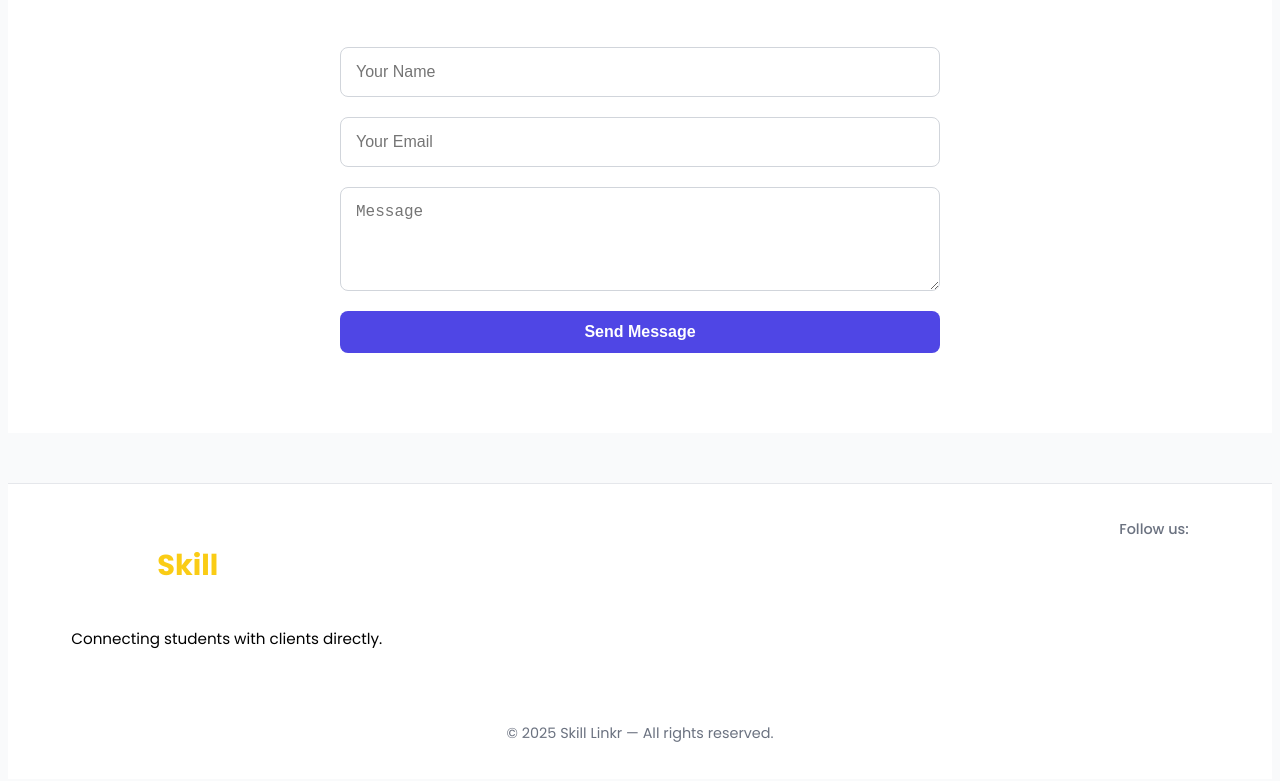
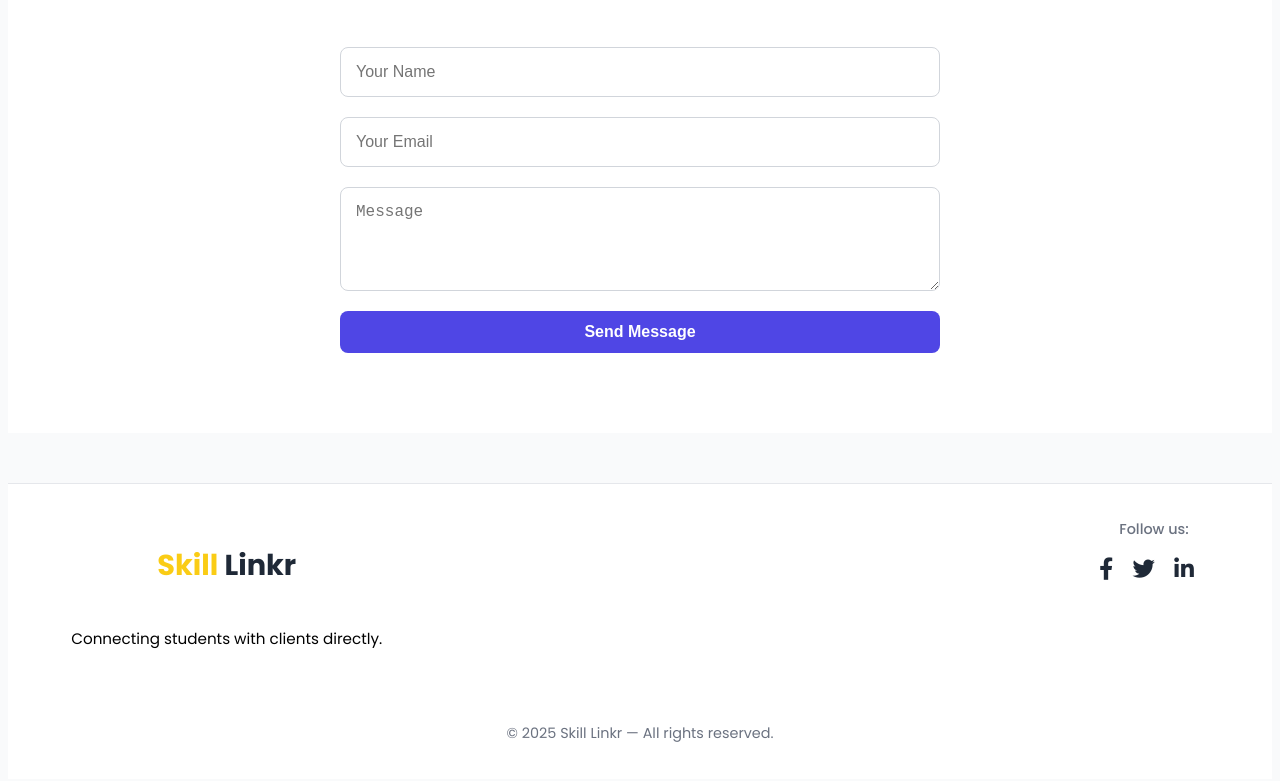
Before and after one commit to adarshshukla1-dev/Skill-Linkr-Student-Freelancer-Platform, a plain HTML site: page index.html in a window 1280 px wide. Shown: the part 3043-3824 px from the top of the page. Drawn offline with Linux system fonts and the light colour scheme.

Commit message:
Update style.css

```diff
--- a/style.css
+++ b/style.css
@@ -315,7 +315,7 @@ nav ul {
 /* ---------- Footer Section ---------- */
 footer {
   background-color: var(--color-primary);
-  color: var(--color-white);
+  color: var(--color-black);
   padding: 50px 0 30px 0;
   font-family: 'Poppins', sans-serif;
 }
```
